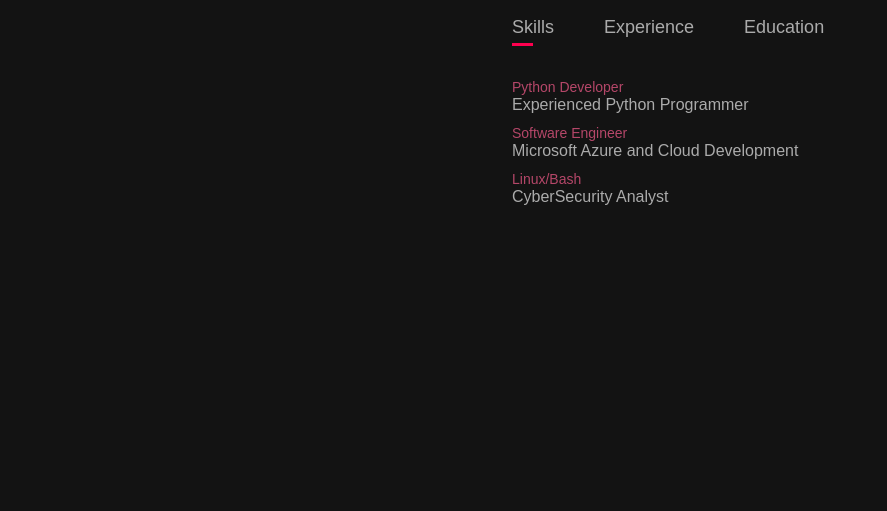
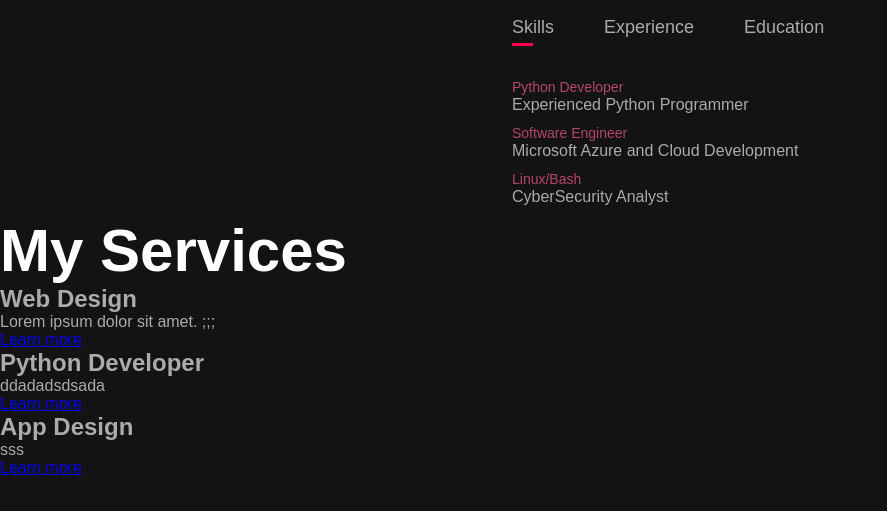
Before and after one commit to Mukhammadkodir27/my_portfolio, a plain HTML site: page index.html in a window 1280 px wide. Shown: the part 970-1481 px from the top of the page, without its empty margins (0-887 px from the left). Before the commit the page ends 1266 px from the top, so only its background shows below. Drawn offline with Linux system fonts and the light colour scheme.

Commit message:
Update index.html

```diff
--- a/index.html
+++ b/index.html
@@ -74,6 +74,33 @@
             </div>
         </div>
 
+        <!-- ------------ Services ------------ -->
+        <div id="services">
+            <div class="container">
+                <h1 class="sub-title">My Services</h1>
+                <div class="services-list">
+
+                    <div>
+                        <h2>Web Design</h2>
+                        <p>Lorem ipsum dolor sit amet. ;;; </p>
+                        <a href="#">Learn more</a>
+                    </div>
+                    <div>
+                        <h2>Python Developer</h2>
+                        <p>ddadadsdsada</p>
+                        <a href="#">Learn more</a>
+                    </div>
+                    <div>
+                        <h2>App Design</h2>
+                        <p> sss </p>
+                        <a href="#"> Learn more</a>
+                    </div>
+
+                </div>
+            </div>
+        </div>
+
+
         <script>
             var tablinks = document.getElementByClassName("tab-links");
             var tabcontents = document.getElementByClassName("tab-contents");
@@ -87,7 +114,7 @@
                     tabcontent.classList.remove("active-tab");
                 }
                 event.currentTarget.classList.add("active-link");
-                document.getElementById(tabname).classList.add("active-tab")
+                document.getElementById(tabname).classList.add("active-tab");
 
             }
         </script>
```
